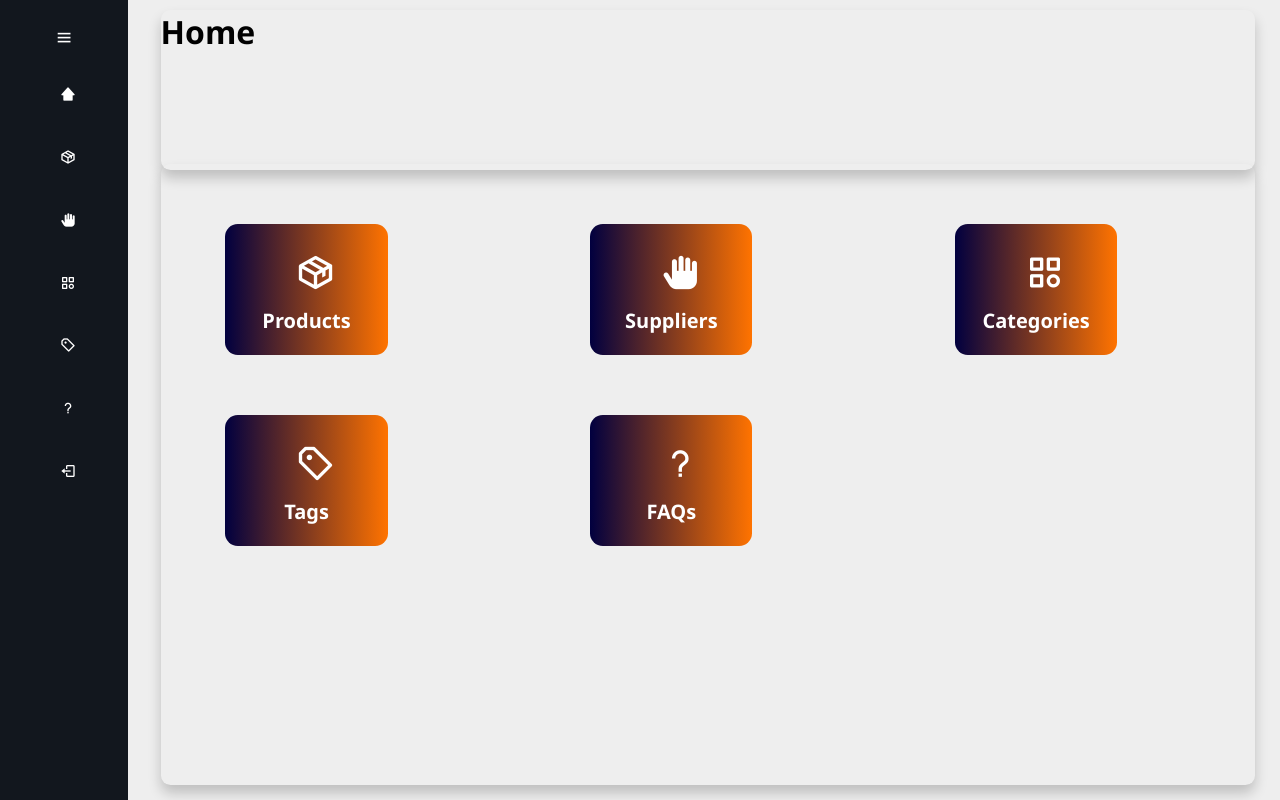
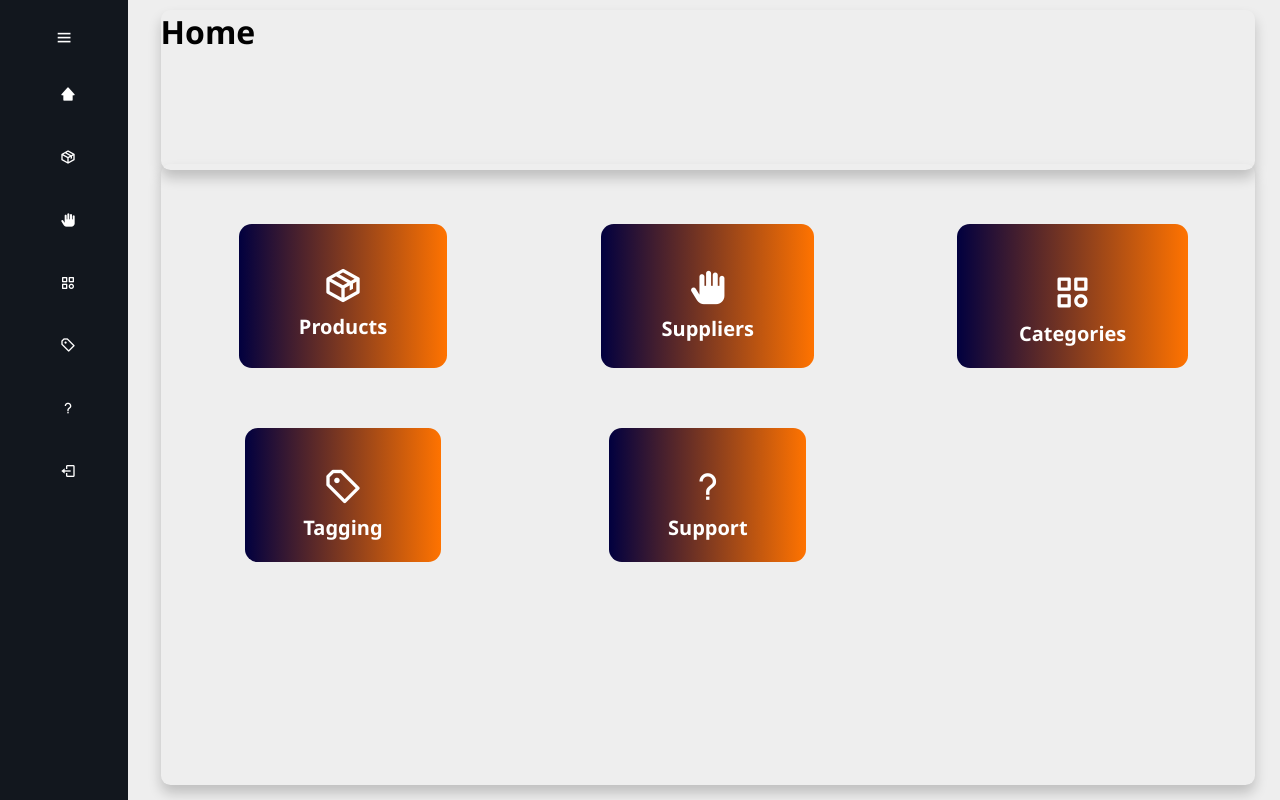
Before and after one commit to WolfkarlX/AKLAS, a PHP site: page /views/ in a window 1280 px wide. Run offline with PHP 8.4, Linux system fonts and the light colour scheme; a user stored in the database is signed in.

Commit message:
arreglo de diseño

```diff
--- a/views/css/dashboard_admin.css
+++ b/views/css/dashboard_admin.css
@@ -403,15 +403,16 @@
 }
 
 .abajo .homebutton a i {
-  min-width: 200px;
+  min-width: 100%;
   text-align: center;
-  height: 100px;
+  height: 20%;
   width: 100%;
   font-size: 40px;
   padding-top: 30%;
   border-radius: 12px;
-  margin-left: -10px;
+  margin-left: 0;
   margin-top: -20px;
+  align-self: center;
   justify-content: center;
 
 }
@@ -421,7 +422,13 @@
   place-items: center;
   text-align: center;
   justify-content: center;
-  width: 80%;
+  width: 100%;
+  min-width: 100%;
+}
+.abajo .homebutton a .bloque-item {
+  color: white;
+  width: auto;
+  padding: 10px;
 }
 .abajo .homebutton a {
   color: white;
@@ -432,10 +439,10 @@
   border-radius: 0.8rem;
   position: relative;
   font-size: 20px;
-  margin: 10px;
+  margin: 10px 10px;
   font-family: Impact, Haettenschweiler, 'Arial Narrow Bold', sans-serif;
-  width: 70%;
-  min-width: 70%;
+  width: 120%;
+  min-width: 120%;
   height: 100%;
   background-image: linear-gradient(to right, rgb(1, 0, 63), rgb(255, 115, 0));
 }
--- a/views/index.php
+++ b/views/index.php
@@ -106,13 +106,13 @@
                     <div class="homebutton">
                         <a href="./tags/">
                             <i class='bx bx-purchase-tag-alt'></i>
-                            <span class="bloque-item">Tags</span>
+                            <span class="bloque-item">Tagging</span>
                         </a>
                     </div>
                     <div class="homebutton">
                         <a href="./faqs/">
                             <i class='bx bx-question-mark'></i>
-                            <span class="bloque-item">FAQs</span>
+                            <span class="bloque-item">Support</span>
                         </a>
                     </div>
             </div>
```
Also changed, not shown: other parts of views/css/dashboard_admin.css (+35 -5 lines).
